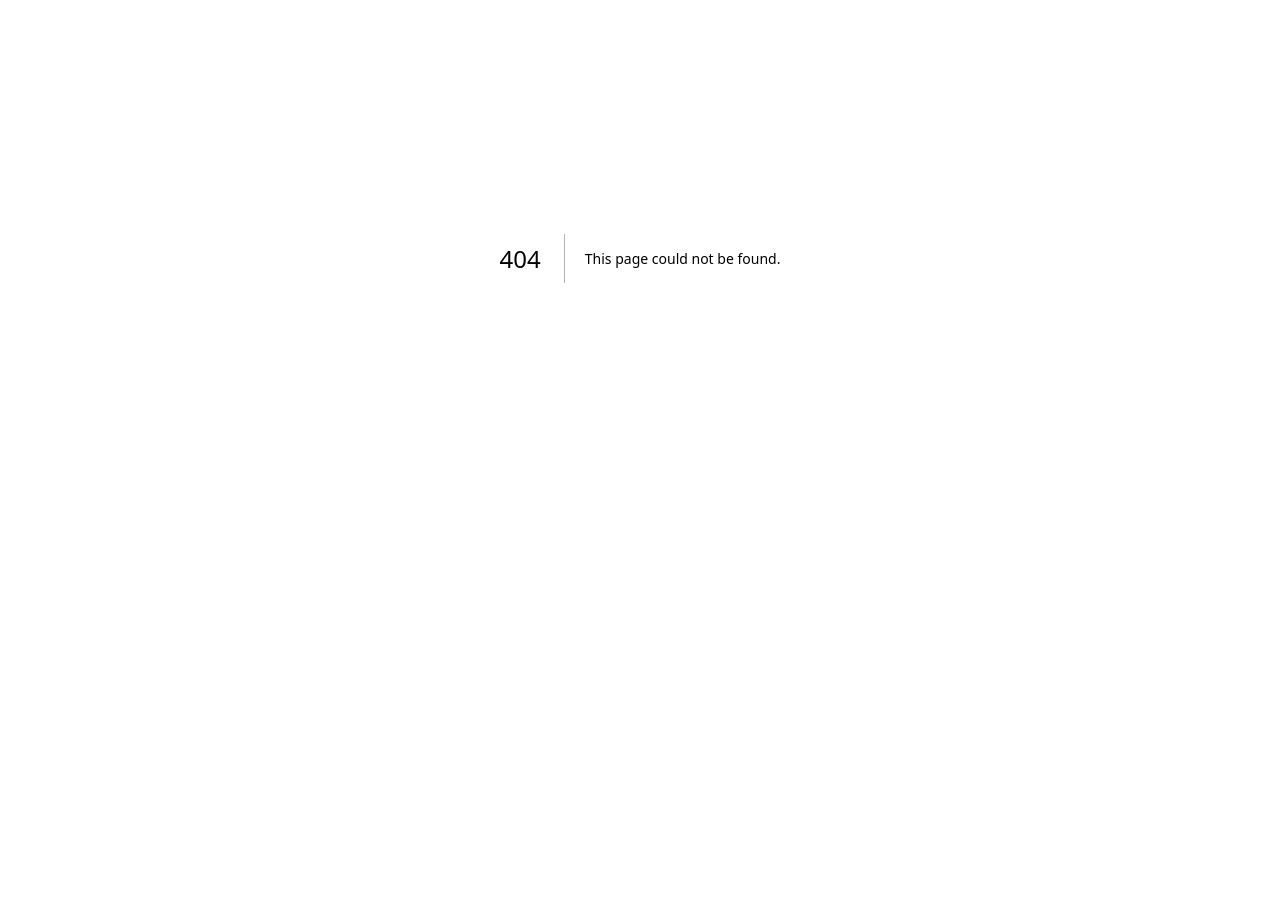
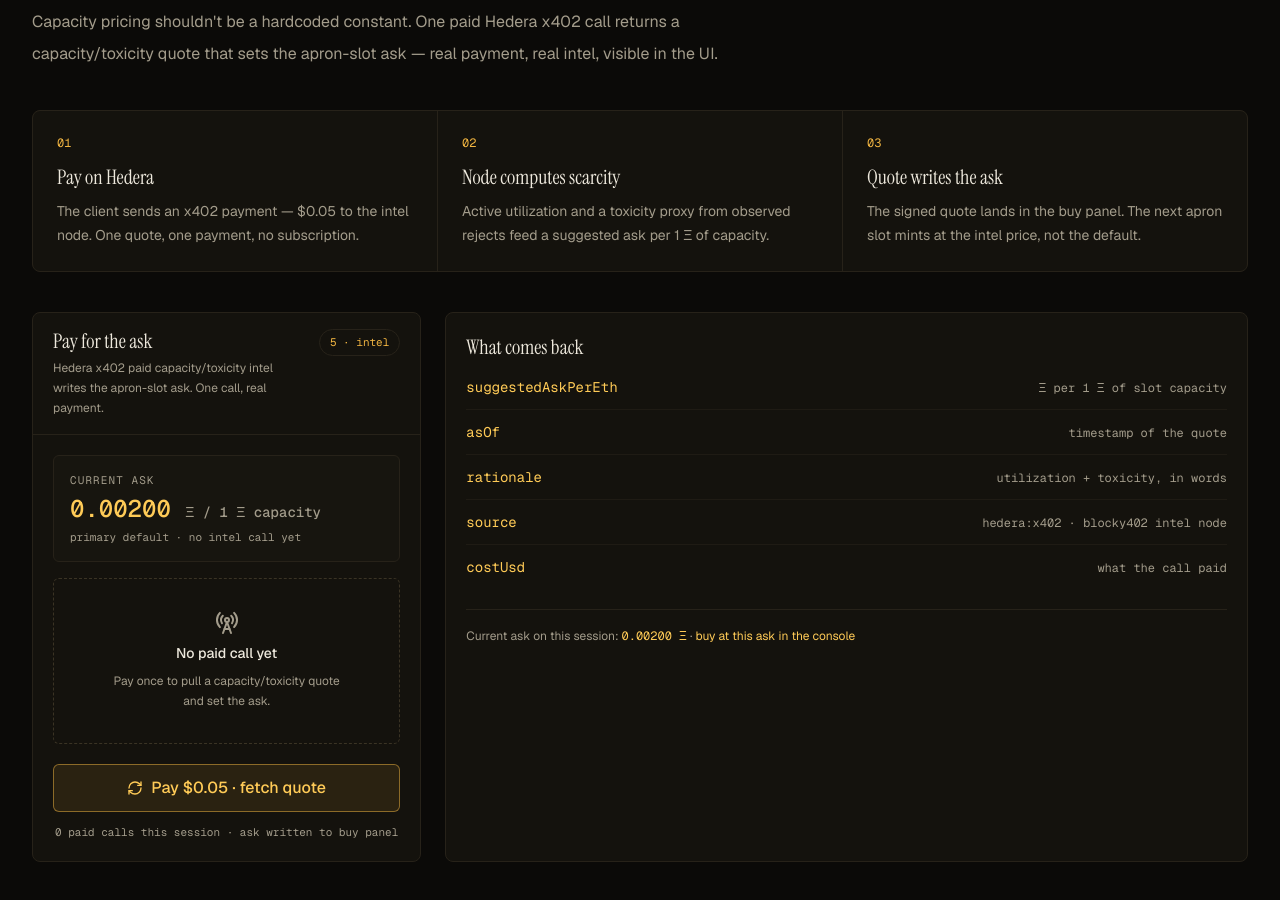
Before and after one commit to Kartikvyas1604/Cadence, a Next.js app: page /intel in a window 1280 px wide. Before the commit this address had no page. Shown: the part 240-1140 px from the top of the page. Before the commit the page ends 898 px from the top, so only its background shows below. Built offline with nearby package versions, Linux system fonts and the light colour scheme.

Commit message:
feat: /intel — x402 payment flow, quote schema, live ask panel

```diff
--- /dev/null
+++ b/app/intel/page.tsx
@@ -0,0 +1,18 @@
+import type { Metadata } from "next";
+import { SiteFooter } from "@/components/site-footer";
+import { IntelView } from "@/components/intel-view";
+
+export const metadata: Metadata = {
+  title: "Intel — Apron",
+  description:
+    "One paid Hedera x402 call returns a capacity/toxicity quote that writes the apron-slot ask.",
+};
+
+export default function IntelPage() {
+  return (
+    <>
+      <IntelView />
+      <SiteFooter />
+    </>
+  );
+}
--- /dev/null
+++ b/components/intel-view.tsx
@@ -0,0 +1,116 @@
+"use client";
+
+import Link from "next/link";
+import { ArrowRight } from "lucide-react";
+import { IntelPanel } from "./intel-panel";
+import { useApron } from "@/lib/apron/provider";
+import { fmtPricePerEth } from "@/lib/apron/format";
+
+const FLOW = [
+  {
+    n: "01",
+    title: "Pay on Hedera",
+    body: "The client sends an x402 payment — $0.05 to the intel node. One quote, one payment, no subscription.",
+  },
+  {
+    n: "02",
+    title: "Node computes scarcity",
+    body: "Active utilization and a toxicity proxy from observed rejects feed a suggested ask per 1 Ξ of capacity.",
+  },
+  {
+    n: "03",
+    title: "Quote writes the ask",
+    body: "The signed quote lands in the buy panel. The next apron slot mints at the intel price, not the default.",
+  },
+] as const;
+
+export function IntelView() {
+  const s = useApron();
+  return (
+    <main className="flex-1">
+      <div className="mx-auto w-full max-w-7xl px-4 py-12 md:px-6 lg:px-8">
+        <p className="font-mono text-xs uppercase tracking-[0.2em] text-accent">
+          agentic payments
+        </p>
+        <h1 className="mt-2 max-w-3xl font-serif text-4xl leading-tight tracking-tight text-foreground md:text-5xl">
+          The ask is written by someone you{" "}
+          <em className="italic text-accent-strong">paid.</em>
+        </h1>
+        <p className="mt-4 max-w-prose text-sm leading-7 text-muted md:text-base md:leading-8">
+          Capacity pricing shouldn&apos;t be a hardcoded constant. One paid
+          Hedera x402 call returns a capacity/toxicity quote that sets the
+          apron-slot ask — real payment, real intel, visible in the UI.
+        </p>
+
+        <ol className="mt-10 grid gap-px overflow-hidden rounded-lg border border-border bg-border md:grid-cols-3">
+          {FLOW.map((f) => (
+            <li key={f.n} className="bg-surface p-6">
+              <p className="font-mono text-xs text-accent">{f.n}</p>
+              <p className="mt-3 font-serif text-xl text-foreground">
+                {f.title}
+              </p>
+              <p className="mt-2 text-sm leading-6 text-muted">{f.body}</p>
+            </li>
+          ))}
+        </ol>
+
+        <div className="mt-10 grid gap-6 lg:grid-cols-3">
+          <IntelPanel className="lg:col-span-1" />
+          <section
+            aria-label="Intel data model"
+            className="rounded-lg border border-border bg-surface p-5 lg:col-span-2"
+          >
+            <h2 className="font-serif text-xl text-foreground">
+              What comes back
+            </h2>
+            <dl className="mt-4 space-y-3 font-mono text-sm">
+              {[
+                ["suggestedAskPerEth", "Ξ per 1 Ξ of slot capacity"],
+                ["asOf", "timestamp of the quote"],
+                ["rationale", "utilization + toxicity, in words"],
+                ["source", "hedera:x402 · blocky402 intel node"],
+                ["costUsd", "what the call paid"],
+              ].map(([field, note]) => (
+                <div
+                  key={field}
+                  className="flex flex-wrap items-baseline justify-between gap-2 border-b border-border/60 pb-3 last:border-b-0"
+                >
+                  <dt className="text-accent-strong">{field}</dt>
+                  <dd className="text-xs text-muted">{note}</dd>
+                </div>
+              ))}
+            </dl>
+            <p className="mt-5 border-t border-border pt-4 text-xs leading-5 text-muted">
+              Current ask on this session:{" "}
+              <span className="font-mono tabular-nums text-accent-strong">
+                {fmtPricePerEth(s.slotPricePerEth)} Ξ
+              </span>{" "}
+              ·{" "}
+              <Link
+                href="/console"
+                className="text-accent-strong transition-colors duration-100 hover:text-foreground"
+              >
+                buy at this ask in the console
+              </Link>
+            </p>
+          </section>
+        </div>
+
+        <div className="mt-10 flex flex-wrap items-center justify-between gap-4 rounded-lg border border-accent/30 bg-accent/5 px-5 py-4">
+          <p className="text-sm leading-6 text-muted">
+            <span className="font-medium text-foreground">
+              Judges: the paid call is one click.
+            </span>{" "}
+            Run the guided demo or pay for a quote directly.
+          </p>
+          <Link
+            href="/console"
+            className="inline-flex h-11 shrink-0 items-center gap-2 rounded-md bg-accent px-5 font-medium text-accent-foreground transition-colors duration-100 hover:bg-accent-strong active:translate-y-px"
+          >
+            Open console <ArrowRight className="size-4" aria-hidden />
+          </Link>
+        </div>
+      </div>
+    </main>
+  );
+}
```
